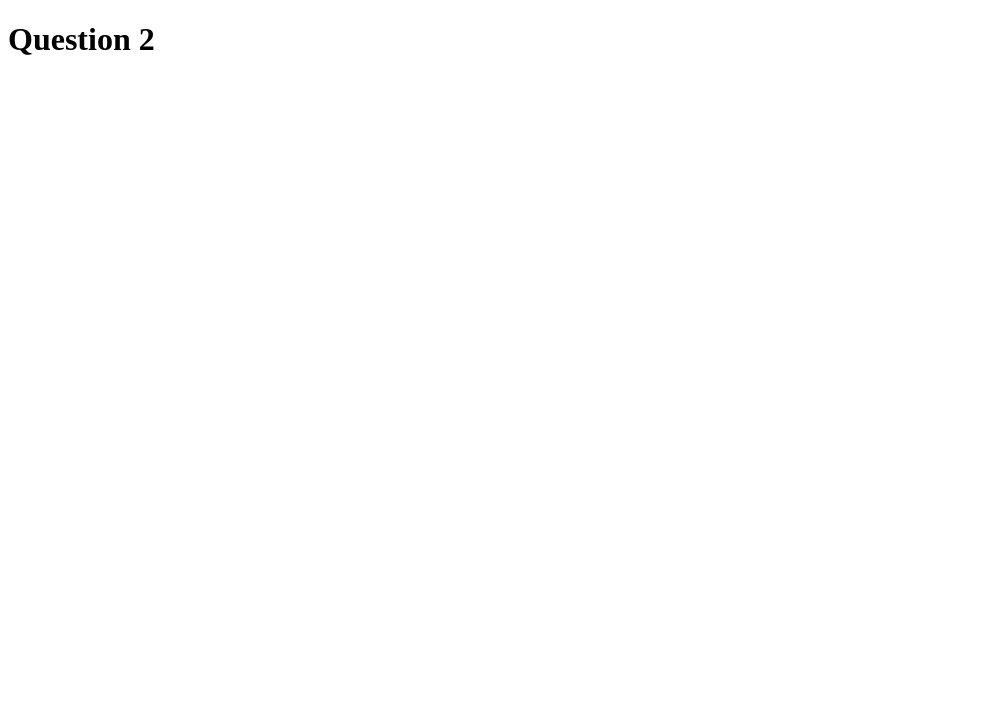
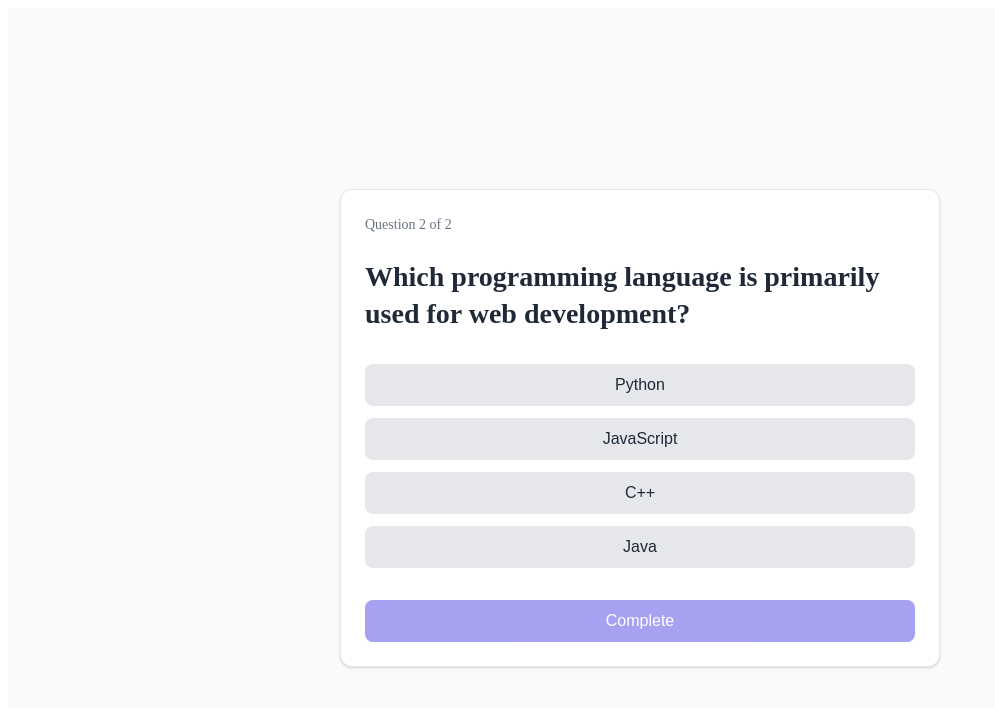
Before and after one commit to zdorovWork/mini_quiz, a React (Vite) app: page /question-2 in a window 1280 px wide. Shown: the top 708 px of the page, without its empty margins (0-995 px from the left). Built offline with nearby package versions, Linux system fonts and the light colour scheme; the HTML template or start-up script is replaced by a standard one.

Commit message:
feat question pages

```diff
--- a/src/pages/HomePage.tsx
+++ b/src/pages/HomePage.tsx
@@ -1,7 +1,44 @@
+import { useRouter } from "../app/state";
+import { Button, Card, Typography } from "../components";
+
 const HomePage = () => {
+  const { navigate } = useRouter();
+
+  const handleStart = () => {
+    navigate("/question-1");
+  };
+
   return (
-    <div>
-      <h1>Welcome to Mini Quiz</h1>
+    <div
+      style={{
+        minHeight: "100vh",
+        display: "flex",
+        alignItems: "center",
+        justifyContent: "center",
+        padding: "20px",
+        backgroundColor: "#f9fafb",
+      }}
+    >
+      <div style={{ maxWidth: "600px", width: "100%" }}>
+        <Card>
+          <div style={{ marginBottom: "24px", textAlign: "center" }}>
+            <Typography size="xlarge" weight="bold" as="h1">
+              Welcome to Mini Quiz
+            </Typography>
+          </div>
+
+          <div style={{ marginBottom: "32px" }}>
+            <Typography size="medium" color="secondary" align="center">
+              Test your knowledge with our quick 2-question quiz. Your progress
+              will be automatically saved, so you can continue later if needed.
+            </Typography>
+          </div>
+
+          <Button variant="primary" fullWidth onClick={handleStart}>
+            Start Quiz
+          </Button>
+        </Card>
+      </div>
     </div>
   );
 };
--- a/src/pages/QuestionOnePage.tsx
+++ b/src/pages/QuestionOnePage.tsx
@@ -1,7 +1,92 @@
+import { useState } from "react";
+import { useRouter } from "../app/state";
+import { useQuizState } from "../hooks/useQuizState";
+import { QUIZ_QUESTIONS } from "../utils/questions";
+import { Button, Card, Typography } from "../components";
+
 const QuestionOnePage = () => {
+  const { navigate } = useRouter();
+  const { state, setAnswer } = useQuizState();
+  const question = QUIZ_QUESTIONS[0];
+
+  const [selectedAnswer, setSelectedAnswer] = useState<number | null>(
+    state.answers[question?.id ?? ""] ?? null
+  );
+
+  if (!question) {
+    return (
+      <div>
+        <Typography>Question not found</Typography>
+      </div>
+    );
+  }
+
+  const handleAnswerSelect = (index: number) => {
+    setSelectedAnswer(index);
+    setAnswer(question.id, index);
+  };
+
+  const handleNext = () => {
+    if (selectedAnswer !== null) {
+      navigate("/question-2");
+    }
+  };
+
   return (
-    <div>
-      <h1>Question 1</h1>
+    <div
+      style={{
+        minHeight: "100vh",
+        display: "flex",
+        alignItems: "center",
+        justifyContent: "center",
+        padding: "20px",
+        backgroundColor: "#f9fafb",
+      }}
+    >
+      <div style={{ maxWidth: "600px", width: "100%" }}>
+        <Card>
+          <div style={{ marginBottom: "24px" }}>
+            <Typography size="small" color="secondary" weight="medium">
+              Question 1 of 2
+            </Typography>
+          </div>
+
+          <div style={{ marginBottom: "32px" }}>
+            <Typography size="xlarge" weight="bold" as="h1">
+              {question.text}
+            </Typography>
+          </div>
+
+          <div
+            style={{
+              display: "flex",
+              flexDirection: "column",
+              gap: "12px",
+              marginBottom: "32px",
+            }}
+          >
+            {question.options.map((option, index) => (
+              <Button
+                key={index}
+                variant={selectedAnswer === index ? "primary" : "secondary"}
+                fullWidth
+                onClick={() => handleAnswerSelect(index)}
+              >
+                {option}
+              </Button>
+            ))}
+          </div>
+
+          <Button
+            variant="primary"
+            fullWidth
+            onClick={handleNext}
+            disabled={selectedAnswer === null}
+          >
+            Next
+          </Button>
+        </Card>
+      </div>
     </div>
   );
 };
--- a/src/pages/QuestionTwoPage.tsx
+++ b/src/pages/QuestionTwoPage.tsx
@@ -1,7 +1,144 @@
+import { useState } from "react";
+import { useRouter } from "../app/state";
+import { useQuizState } from "../hooks/useQuizState";
+import { QUIZ_QUESTIONS } from "../utils/questions";
+import { validateEmail } from "../utils/validation";
+import { Button, Card, Typography, Modal, Input } from "../components";
+
 const QuestionTwoPage = () => {
+  const { navigate } = useRouter();
+  const { state, setAnswer, setEmail } = useQuizState();
+  const question = QUIZ_QUESTIONS[1];
+
+  const [selectedAnswer, setSelectedAnswer] = useState<number | null>(
+    state.answers[question?.id ?? ""] ?? null
+  );
+  const [isModalOpen, setIsModalOpen] = useState(false);
+  const [emailInput, setEmailInput] = useState(state.email || "");
+  const [emailError, setEmailError] = useState("");
+
+  if (!question) {
+    return (
+      <div>
+        <Typography>Question not found</Typography>
+      </div>
+    );
+  }
+
+  const handleAnswerSelect = (index: number) => {
+    setSelectedAnswer(index);
+    setAnswer(question.id, index);
+  };
+
+  const handleComplete = () => {
+    if (selectedAnswer !== null) {
+      setIsModalOpen(true);
+    }
+  };
+
+  const handleEmailChange = (value: string) => {
+    setEmailInput(value);
+    if (emailError) {
+      setEmailError("");
+    }
+  };
+
+  const handleSaveEmail = () => {
+    if (!emailInput.trim()) {
+      setEmailError("Email is required");
+      return;
+    }
+
+    if (!validateEmail(emailInput)) {
+      setEmailError("Please enter a valid email address");
+      return;
+    }
+
+    setEmail(emailInput);
+    setIsModalOpen(false);
+    navigate("/results");
+  };
+
   return (
-    <div>
-      <h1>Question 2</h1>
+    <div
+      style={{
+        minHeight: "100vh",
+        display: "flex",
+        alignItems: "center",
+        justifyContent: "center",
+        padding: "20px",
+        backgroundColor: "#f9fafb",
+      }}
+    >
+      <div style={{ maxWidth: "600px", width: "100%" }}>
+        <Card>
+          <div style={{ marginBottom: "24px" }}>
+            <Typography size="small" color="secondary" weight="medium">
+              Question 2 of 2
+            </Typography>
+          </div>
+
+          <div style={{ marginBottom: "32px" }}>
+            <Typography size="xlarge" weight="bold" as="h1">
+              {question.text}
+            </Typography>
+          </div>
+
+          <div
+            style={{
+              display: "flex",
+              flexDirection: "column",
+              gap: "12px",
+              marginBottom: "32px",
+            }}
+          >
+            {question.options.map((option, index) => (
+              <Button
+                key={index}
+                variant={selectedAnswer === index ? "primary" : "secondary"}
+                fullWidth
+                onClick={() => handleAnswerSelect(index)}
+              >
+                {option}
+              </Button>
+            ))}
+          </div>
+
+          <Button
+            variant="primary"
+            fullWidth
+            onClick={handleComplete}
+            disabled={selectedAnswer === null}
+          >
+            Complete
+          </Button>
+        </Card>
+      </div>
+
+      <Modal isOpen={isModalOpen} onClose={() => setIsModalOpen(false)}>
+        <div style={{ marginBottom: "24px" }}>
+          <Typography size="large" weight="bold" as="h2">
+            Enter Your Email
+          </Typography>
+          <Typography size="small" color="secondary">
+            We'll send your quiz results to this email address
+          </Typography>
+        </div>
+
+        <div style={{ marginBottom: "24px" }}>
+          <Input
+            type="email"
+            value={emailInput}
+            onChange={handleEmailChange}
+            placeholder="your.email@example.com"
+            error={emailError}
+          />
+        </div>
+
+        <Button variant="primary" fullWidth onClick={handleSaveEmail}>
+          Save & Continue
+        </Button>
+      </Modal>
     </div>
   );
 };
--- /dev/null
+++ b/src/utils/validation.ts
@@ -0,0 +1,5 @@
+export const EMAIL_REGEX = /^[^\s@]+@[^\s@]+\.[^\s@]+$/;
+
+export const validateEmail = (email: string): boolean => {
+  return EMAIL_REGEX.test(email);
+};
```
